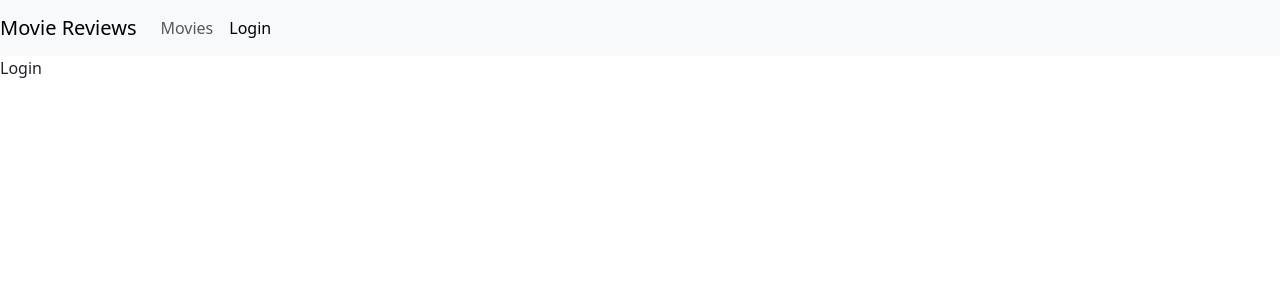
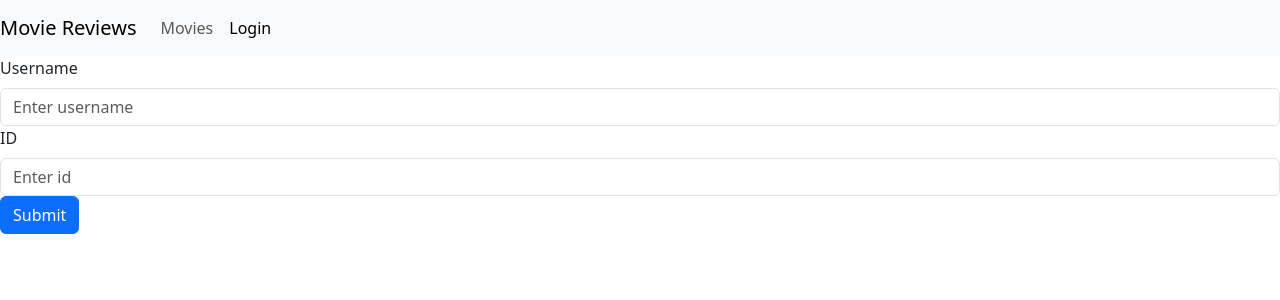
Before and after one commit to profvohra/movie_reviews_frontend, a React (Create React App) app: page /login in a window 1280 px wide. Shown: the top 300 px of the page. Built offline with nearby package versions, Linux system fonts and the light colour scheme.

Commit message:
Chapter20

```diff
--- a/src/App.js
+++ b/src/App.js
@@ -1,4 +1,4 @@
-import React, { useState } from "react";
+import React, { useState, useCallback } from "react";
 import { Routes, Route, NavLink } from "react-router-dom";
 import "bootstrap/dist/css/bootstrap.min.css";
 
@@ -11,6 +11,10 @@
 
 function App() {
   const [user, setUser] = useState(null);
+
+   const loginSetter = useCallback(user => {
+    setUser(user);
+  }, [setUser]);
 
   async function login(user = null) {
     setUser(user);
@@ -45,7 +49,7 @@
           path="/movies/:id/review"
           element={<AddReview user={user} />}
         ></Route>
-        <Route path="/login" element={<Login login={login} />}></Route>
+        <Route path="/login" element={<Login user={user} loginSetter={loginSetter} />}></Route>
       </Routes>
 
     </div>
--- a/src/components/login.js
+++ b/src/components/login.js
@@ -1,11 +1,60 @@
-import React from "react";
+import React, { useState, useEffect } from 'react'
+import Form from 'react-bootstrap/Form';
+import Button from 'react-bootstrap/Button';
 
-function Login() {
+function Login({ loginSetter }) {
+  const [name, setName] = useState("")
+  const [id, setId] = useState("")
+  const [user, setUser] = useState(null);
+
+  useEffect(() => {
+    loginSetter(user);
+  }, [loginSetter, user]);
+
+  const onChangeName = e => {
+    const name = e.target.value
+    setName(name);
+  }
+
+  const onChangeId = e => {
+    const id = e.target.value
+    setId(id);
+  }
+  const handleSubmit = () => {
+    setUser({ name: name, id: id })
+  }
+
   return (
-    <div className="App">
-      Login
+    <div>
+      {user == null ? (
+        <Form>
+          <Form.Group>
+            <Form.Label>Username</Form.Label>
+            <Form.Control
+              type="text"
+              placeholder="Enter username"
+              value={name}
+              onChange={onChangeName}
+            />
+          </Form.Group>
+          <Form.Group>
+            <Form.Label>ID</Form.Label>
+            <Form.Control
+              type="text"
+              placeholder="Enter id"
+              value={id}
+              onChange={onChangeId}
+            />
+          </Form.Group>
+          <Button variant="primary" onClick={handleSubmit}>
+            Submit
+          </Button>
+        </Form>
+      ) : (
+        <p>{name} ({id}) logged in successful.</p>
+      )}
     </div>
-  );
+  )
 }
 
 export default Login;
```
